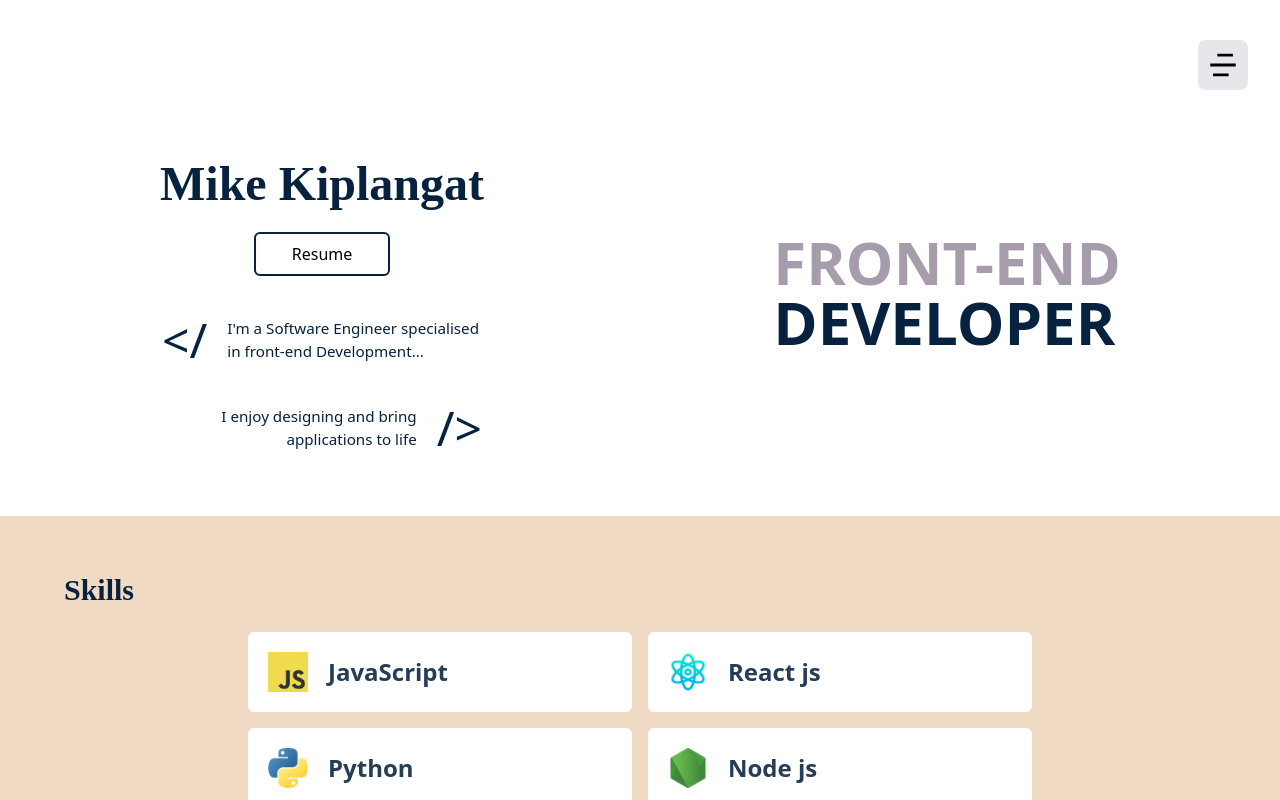
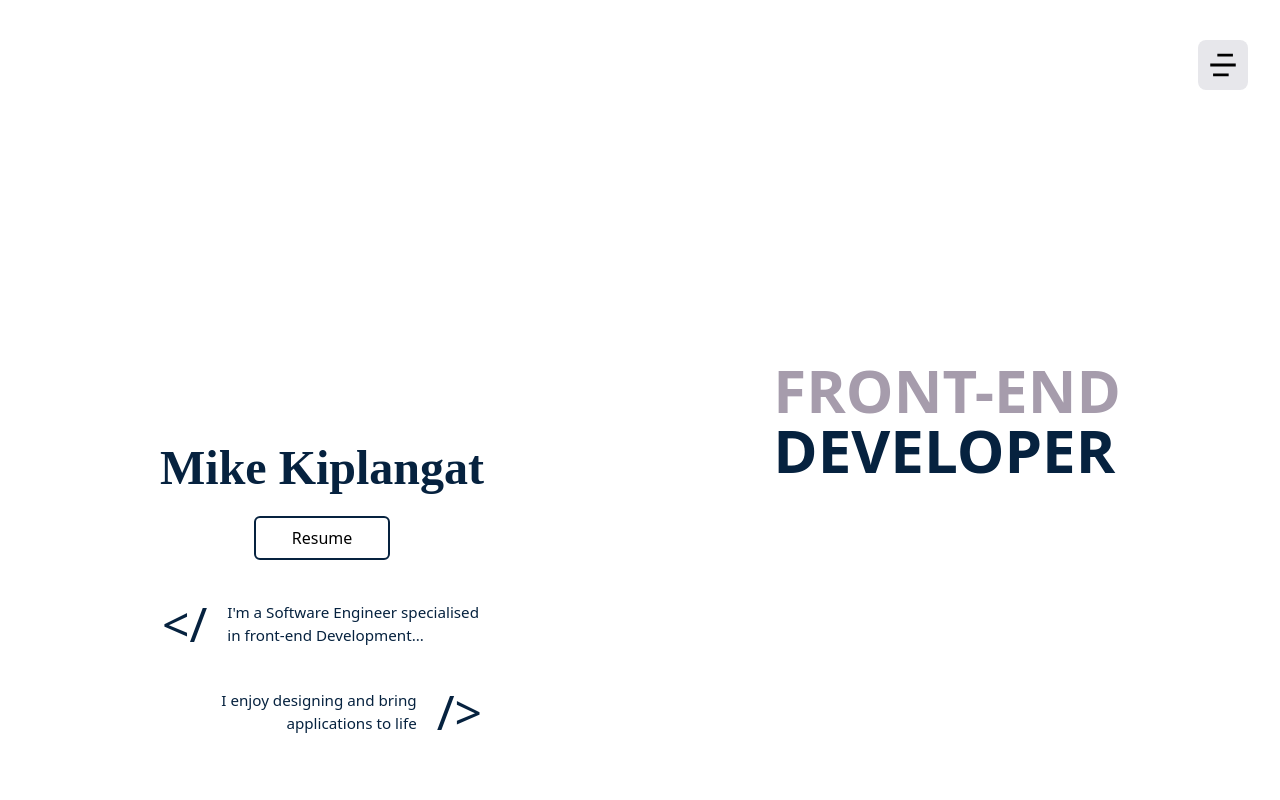
Before and after one commit to kiplangatmike/v2-Personal-Portfolio, a React (Create React App) app: page / in a window 1280 px wide. Shown: the top 800 px of the page. Built offline with nearby package versions, Linux system fonts and the light colour scheme; a web font is replaced by a local one.

Commit message:
changing the title

```diff
--- a/public/index.html
+++ b/public/index.html
@@ -24,7 +24,7 @@
       work correctly both with client-side routing and a non-root public URL.
       Learn how to configure a non-root public URL by running `npm run build`.
     -->
-    <title>React App</title>
+    <title>Mike Kiplangat</title>
   </head>
   <body>
     <noscript>You need to enable JavaScript to run this app.</noscript>
--- a/src/App.js
+++ b/src/App.js
@@ -1,5 +1,3 @@
-// import logo from './logo.svg';
-// import './App.css';
 import { useEffect } from "react";
 import Navbar from "./Layouts/Navbar";
 import Aos from "aos";
@@ -7,9 +5,6 @@ import 'aos/dist/aos.css';
 import Hero from "./components/Hero";
 import Skills from "./components/Skills";
 import Services from "./components/Services";
-import Projects from "./components/Projects";
-import Testimonials from "./components/Testimonials"
-import HireMe from "./components/HireMe";
 import Contact from "./components/Contact";
 import Projects2 from "./components/Projects2";
 import Footer from "./components/footer";
--- a/src/components/Hero.jsx
+++ b/src/components/Hero.jsx
@@ -4,7 +4,7 @@ const Hero = () => {
 
   return (
     <section >
-      <div className="min-h-[40%] relative flex md:flex-row flex-col md:items-end justify-left items-left">
+      <div className="min-h-[60%] h-screen relative flex md:flex-row flex-col md:items-end justify-left items-left">
         <div
           data-aos="slide-left"
           data-aos-delay="1500"
```
Also changed, not shown: 1 other file (tests, documents, lock files or other folders).
